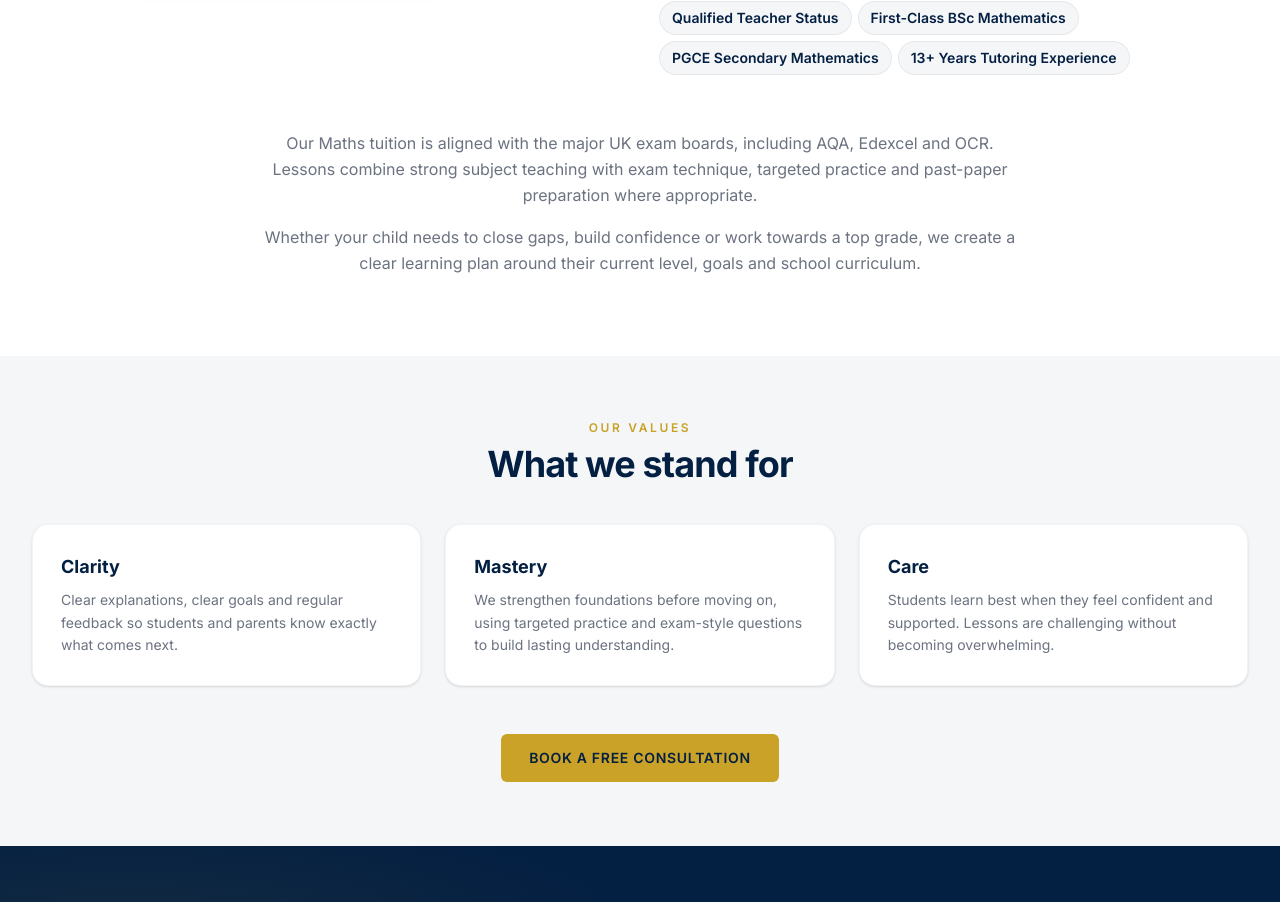
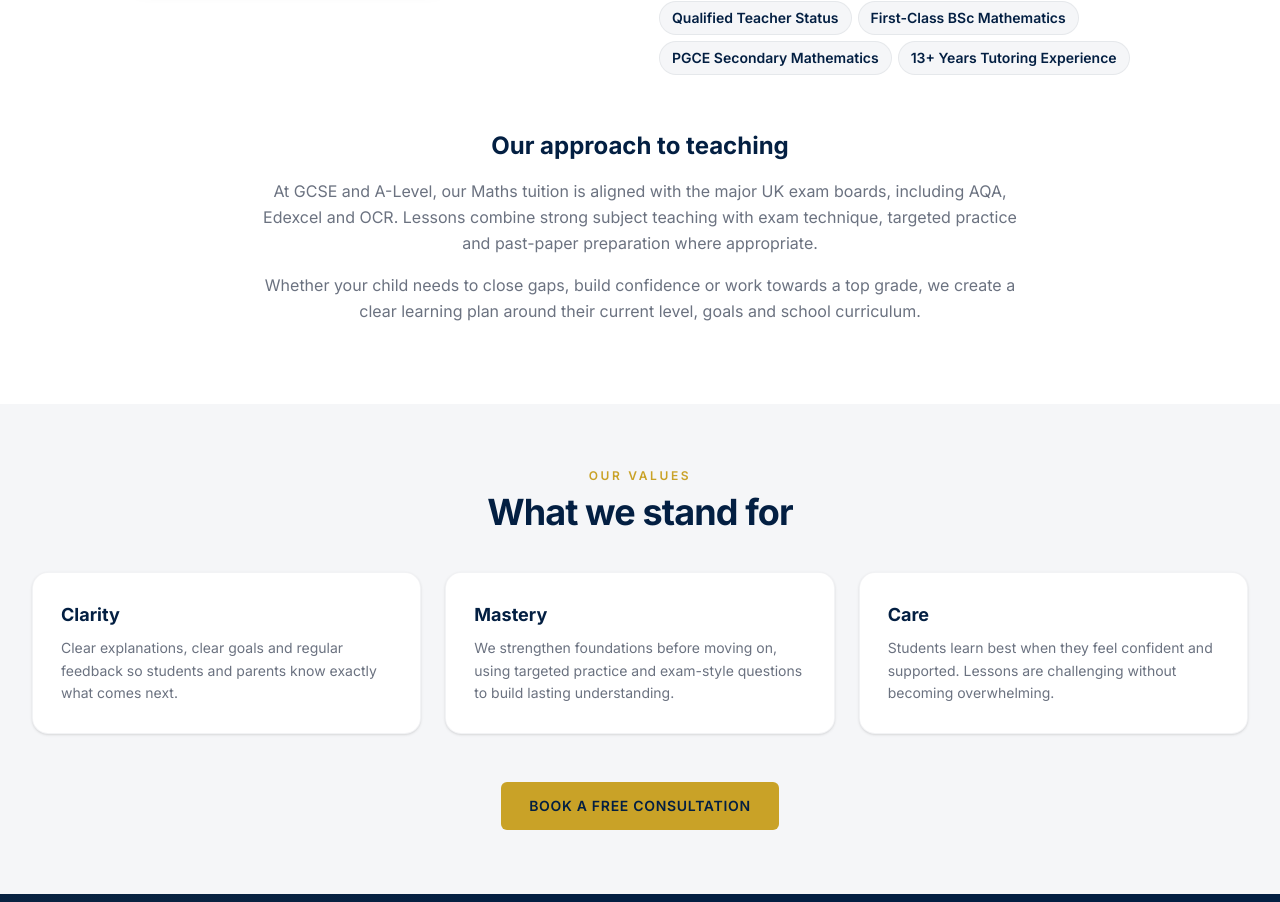
Before and after one commit to QualityMaths/brightpathtuition, a Next.js app: page /about in a window 1280 px wide. Shown: the part 1180-2082 px from the top of the page. Built offline with nearby package versions, Linux system fonts and the light colour scheme; a web font is replaced by a local one.

Commit message:
Final About copy tweak for teaching approach
Add “Our approach to teaching” and scope exam-board alignment to GCSE and A-Level.

```diff
--- a/src/app/about/page.tsx
+++ b/src/app/about/page.tsx
@@ -76,11 +76,14 @@ export default function AboutPage() {
           </div>
 
           <div className="mx-auto mt-14 max-w-3xl space-y-4 text-center text-muted leading-relaxed">
+            <h3 className="text-xl font-bold text-navy sm:text-2xl">
+              Our approach to teaching
+            </h3>
             <p>
-              Our Maths tuition is aligned with the major UK exam boards,
-              including AQA, Edexcel and OCR. Lessons combine strong subject
-              teaching with exam technique, targeted practice and past-paper
-              preparation where appropriate.
+              At GCSE and A-Level, our Maths tuition is aligned with the major
+              UK exam boards, including AQA, Edexcel and OCR. Lessons combine
+              strong subject teaching with exam technique, targeted practice
+              and past-paper preparation where appropriate.
             </p>
             <p>
               Whether your child needs to close gaps, build confidence or work
```
